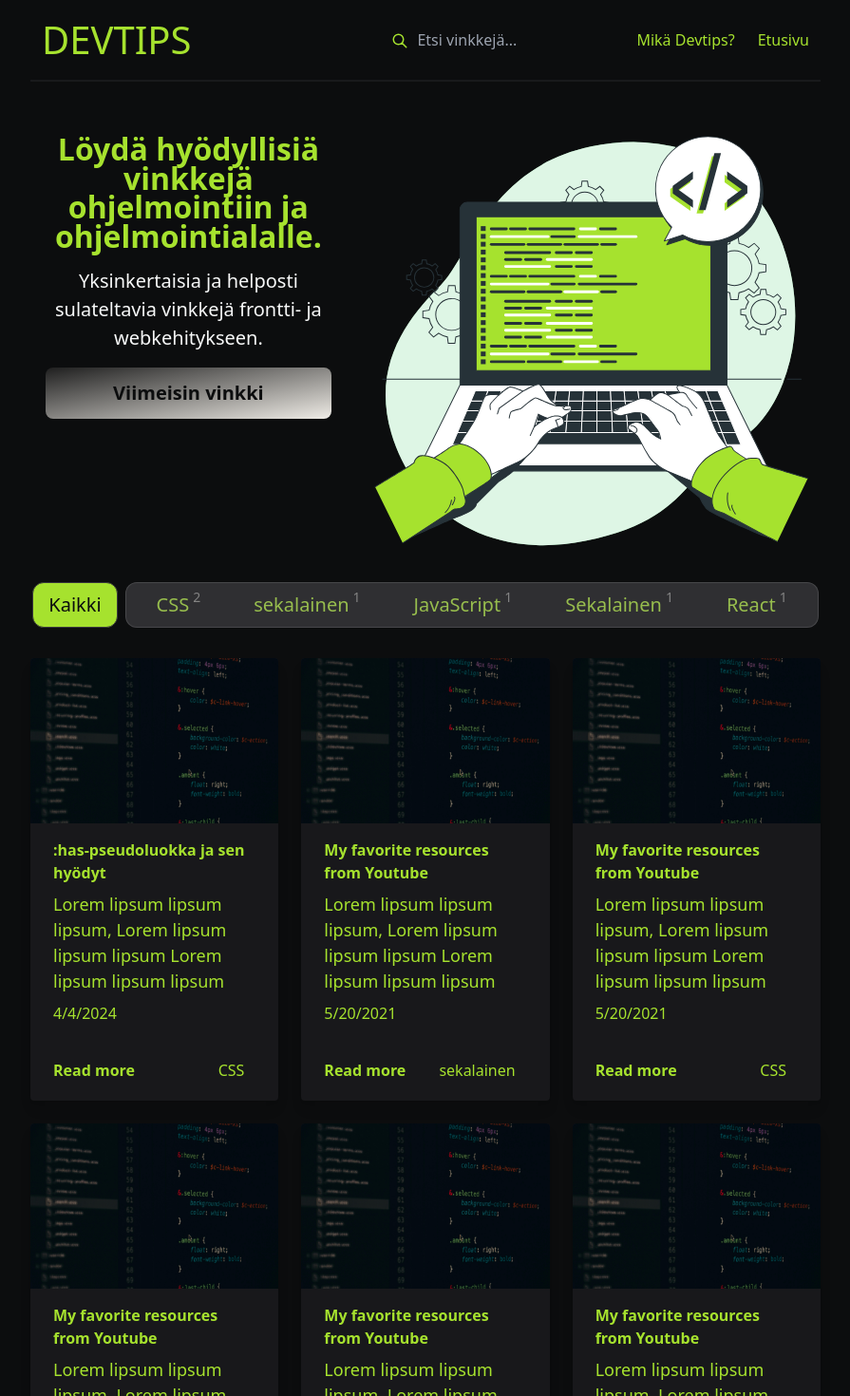
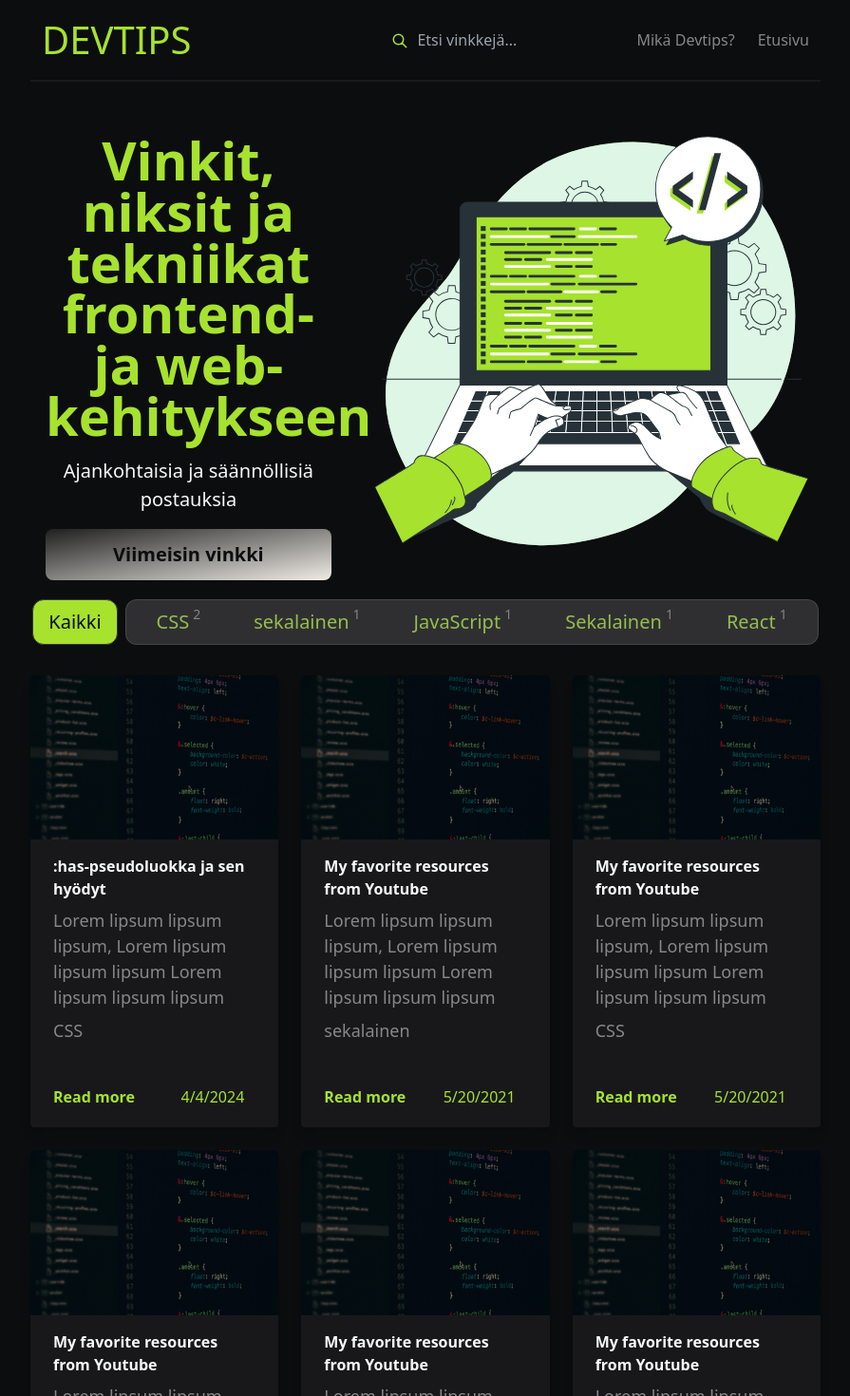
Before and after one commit to juusorutanen/fronttivinkit, a Next.js app: page / in a window 1280 px wide. Shown: the top 1470 px of the page at 95% size, without its empty margins (192-1087 px from the left). Built offline with nearby package versions, Linux system fonts and the light colour scheme.

Commit message:
small style changes

```diff
--- a/components/Card/HeroCard.jsx
+++ b/components/Card/HeroCard.jsx
@@ -5,11 +5,11 @@ export default function HeroCard({ post }) {
   return (
     <section className="flex flex-col md:flex-row gap-4 mt-10 mb-1 mx-auto">
       <div className="flex flex-col gap-4 p-4 md:w-2/5">
-        <h4 className="text-h4 text-display text-center">
-          Löydä hyödyllisiä vinkkejä ohjelmointiin ja ohjelmointialalle.
-        </h4>
+        <h1 className="text-h1 text-display text-center">
+          Vinkit, niksit ja tekniikat frontend- ja web-kehitykseen
+        </h1>
         <p className="text-text mx-auto text-base text-center xl:text-h6 2xl:text-h5">
-          Yksinkertaisia ja helposti sulateltavia vinkkejä frontti- ja webkehitykseen.
+          Ajankohtaisia ja säännöllisiä postauksia
         </p>
         <span className="text-bg rounded-lg font-semibold bg-gradient-to-br from-gradient to-primary group sm:px-5 sm:py-3 px-3 py-2 flex items-center justify-center flex-shrink-0 transition-all duration-200 text-base xl:text-h6 2xl:text-h5">
           <Link href={`/tip/${post.slug}`} className="text-white">
--- a/components/Card/PostCard.js
+++ b/components/Card/PostCard.js
@@ -19,13 +19,13 @@ export default function PostCard({post}) {
                         />
                     </div>
                     <div className="px-6 py-4">
-                        <div className="font-bold text-xl mb-2">{post.title}</div>
-                        <p className="text-gray-300 text-base mb-2">{post.description}</p>
-                        <p className="text-gray-500 text-sm">{formattedDate}</p>
+                        <div className="font-bold text-text text-xl mb-2">{post.title}</div>
+                        <p className="text-light-gray text-base mb-2">{post.description}</p>
+                        <p className="text-light-gray text-base mb-2">{post.category}</p>
                     </div>
                     <div className="px-6 py-4 flex justify-between items-center">
                         <span className="font-bold text-blue-500 hover:text-blue-700">Read more</span>
-                        <div className="px-3 py-1 bg-blue-200 text-blue-800 rounded-full text-sm">{post.category}</div>
+                        <div className="px-3 py-1 bg-blue-200 text-blue-800 rounded-full text-sm"><p className="text-gray-500 text-sm">{formattedDate}</p></div>
                     </div>
                 </div>
         </Link>
--- a/components/Categories/Categories.jsx
+++ b/components/Categories/Categories.jsx
@@ -16,6 +16,8 @@ export default function CategoryButtons({ posts }) {
       categoryCount[categoryItem] = (categoryCount[categoryItem] || 0) + 1;
     });
   }
+
+  // todo: add icons next to each category
 
   return (
     // make categories to always stay at the top
--- a/components/Header/Navbar.jsx
+++ b/components/Header/Navbar.jsx
@@ -14,7 +14,7 @@ export default function Navbar() {
       </svg>
         <input class="ml-2 outline-none bg-transparent font-" type="text" name="search" id="search" placeholder="Etsi vinkkejä..." />
         </div>
-        <ul className="flex items-center space-x-6">
+        <ul className="flex items-center space-x-6 text-light-gray">
           <li>
           <Link target="_blank" href="/">
             <span className="">Mikä Devtips?</span>
--- a/tailwind.config.js
+++ b/tailwind.config.js
@@ -33,7 +33,7 @@ module.exports = {
       'gray': '#D1D1D1',
       'accent': '#A6E22E',
       'text': '#F7F8F8',
-      'text-link':'#8a8f98',
+      'light-grey':'#8a8f98',
       'primary': '#EFECE6',
       'outline': '#D1D1D1',
       'gradient': '#1F1F1F',
```
Also changed, not shown: public/heroimg.png (deleted).
